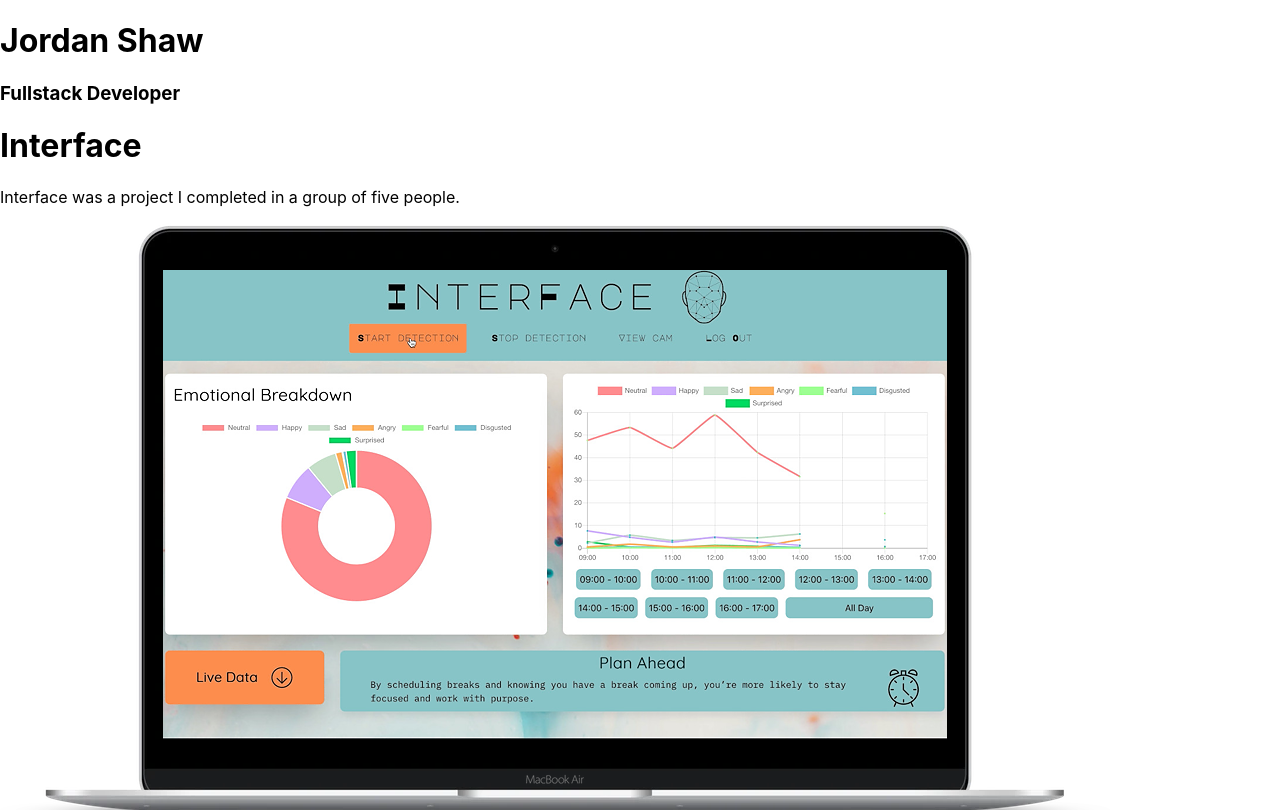
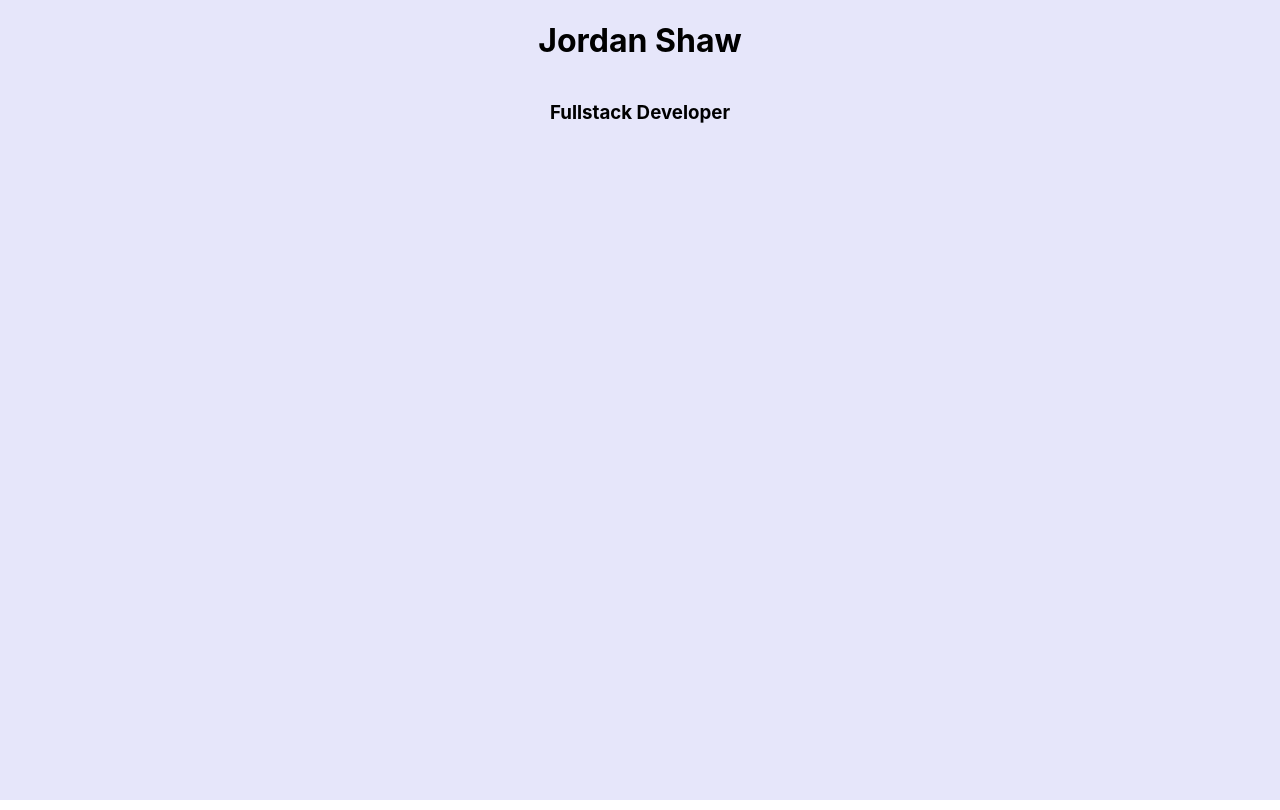
Before and after one commit to Jordan-Shaw/Portfolio-Three.js, a React (Create React App) app: page / in a window 1280 px wide. Shown: the top 810 px of the page. Built offline with nearby package versions, Linux system fonts and the light colour scheme.

Commit message:
Add some basic styling for new components

```diff
--- a/src/App.css
+++ b/src/App.css
@@ -1,5 +1,47 @@
+body, #root, .App {
+  height: 100%;
+  width: 100%;
+}
+
+
+
 body { margin: 0; }
+
 canvas {
   display: block;
-  z-index: 5;
- }
+  z-index: -5;
+  position: absolute;
+  top: 0;
+  left: 0;
+}
+
+.header {
+  width: 100vw;
+  height: 100vh;
+  display: flex;
+  flex-direction: column;
+  align-items: center;
+  z-index: 0;
+  background-color: lavender;
+}
+
+.project_title {
+  width: fit-content;
+  margin: 5px;
+}
+
+.interface {
+  width: 100vw;
+  height: 100vh;
+  padding-top: 20px;
+  display: flex;
+  flex-direction: row;
+
+}
+
+.interface_image {
+  width: 50%;
+  height: 40%;
+  position: relative;
+  right: 0;
+}
```
